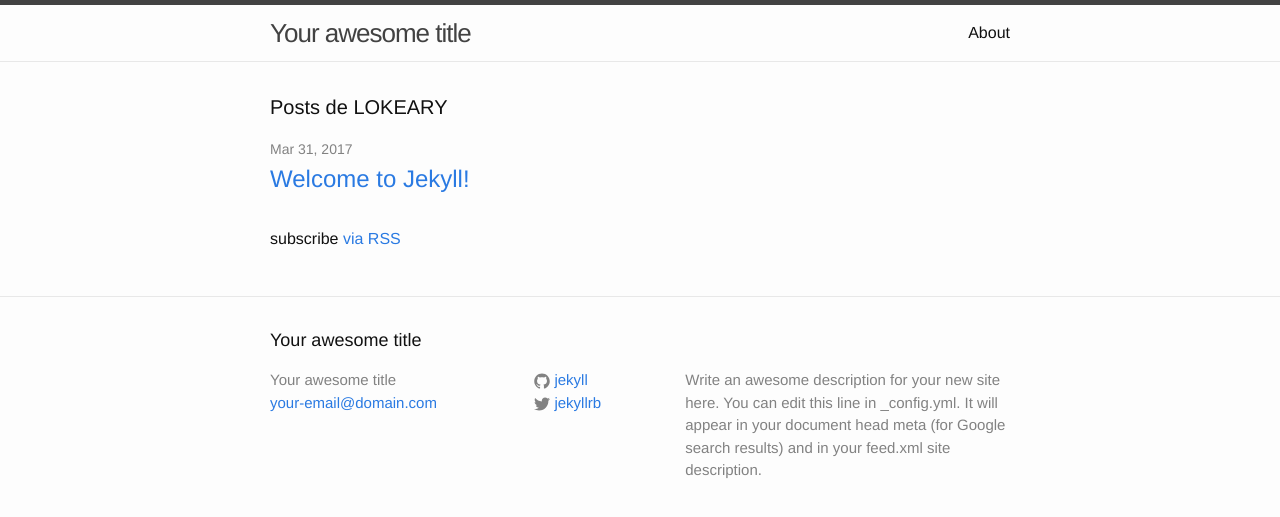
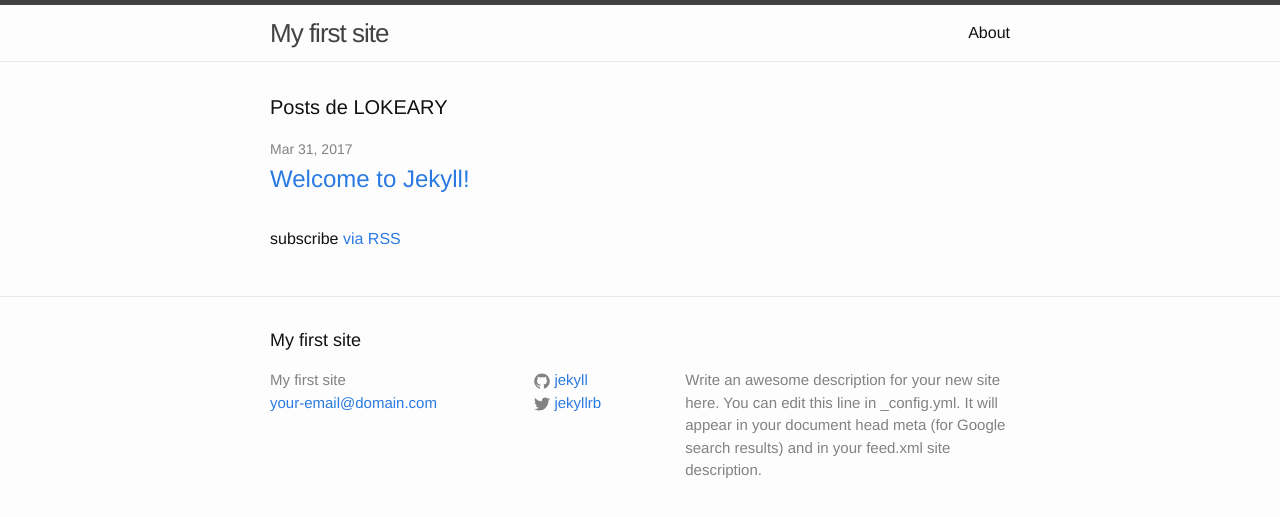
Before and after one commit to ChrisT092/ChrisT092.github.io, a Jekyll site: the page built from index.html, in a window 1280 px wide. Shown: the top 517 px of the page. Built offline with Jekyll 4.4.1, drawn with Linux system fonts in a browser that asks for light colours.

Commit message:
Update _config.yml

```diff
--- a/_config.yml
+++ b/_config.yml
@@ -6,7 +6,7 @@
 # 'jekyll serve'. If you change this file, please restart the server process.
 
 # Site settings
-title: Your awesome title
+title: My first site
 email: your-email@domain.com
 description: > # this means to ignore newlines until "baseurl:"
   Write an awesome description for your new site here. You can edit this
```
